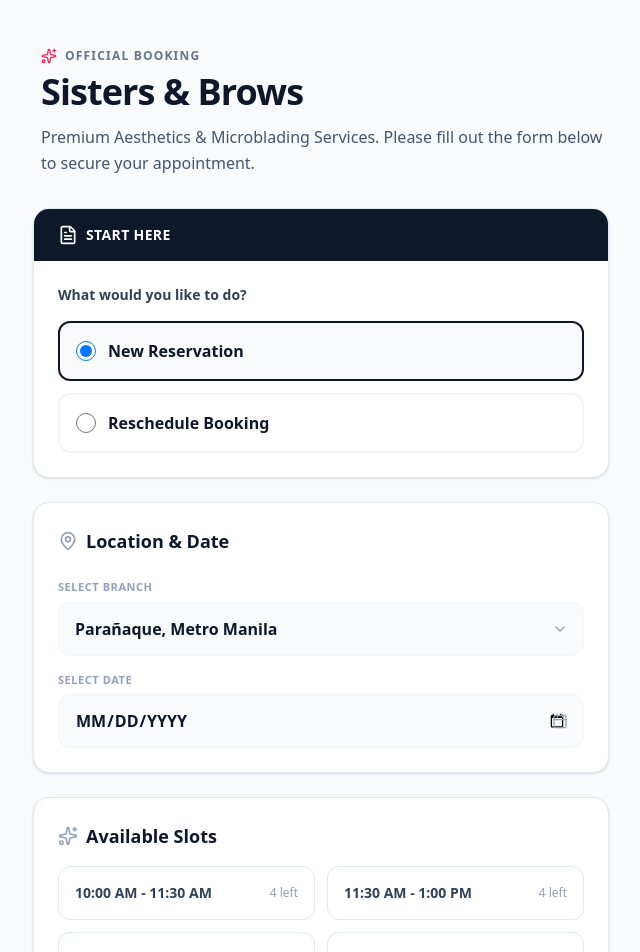
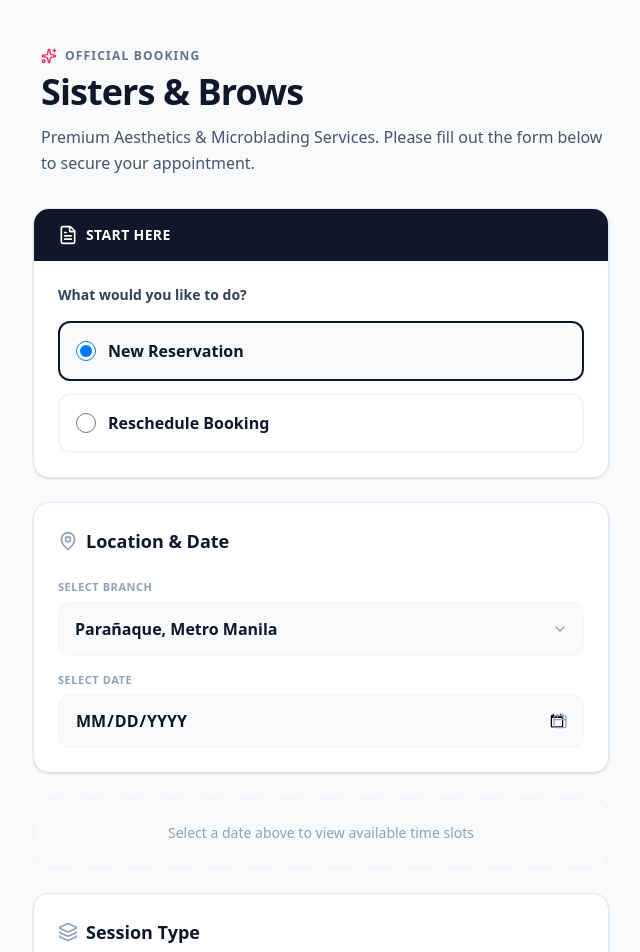
Before and after one commit to 2xe2ipii/sisters-and-brows, a Next.js app: page / in a window 1280 px wide. Shown: the top 952 px of the page, without its empty margins (319-959 px from the left). Built offline with nearby package versions, Linux system fonts and the light colour scheme; what google-auth-library would draw is missing.

Commit message:
a'ah trustfating

```diff
--- a/components/booking/TimeSlotGrid.tsx
+++ b/components/booking/TimeSlotGrid.tsx
@@ -5,11 +5,17 @@
   slotCounts: Record<string, number>;
   loading: boolean;
   selectedDate: string;
-  maxCapacity: number; // Receive the limit
+  maxCapacity: number; // NEW: Added prop
 }
 
 export default function TimeSlotGrid({ slotCounts, loading, selectedDate, maxCapacity }: TimeSlotGridProps) {
-  // ... check if date selected ...
+  if (!selectedDate) {
+    return (
+      <div className="text-center p-6 text-slate-400 text-sm font-medium border-2 border-dashed border-slate-100 rounded-2xl">
+        Select a date above to view available time slots
+      </div>
+    );
+  }
 
   return (
     <div className="bg-white rounded-2xl shadow-sm border border-slate-200 p-6 space-y-4 animate-in fade-in slide-in-from-top-4 duration-500">
@@ -22,12 +28,11 @@
 
       <div className="grid grid-cols-1 sm:grid-cols-2 gap-3">
         {TIME_FRAMES.map((slot) => {
-          // KEY FIX: Normalize the key to match Server Action (lowercase)
-          // "10:00 AM - 11:30 AM" -> "10:00 am"
-          const displayTime = slot.split(' - ')[0];
-          const timeKey = displayTime.trim().toLowerCase();
+          // Normalize key: "10:00 AM - 11:30 AM" -> "10:00 am"
+          const timeKey = slot.split(' - ')[0].trim().toLowerCase();
+          const count = slotCounts[timeKey] || 0;
 
-          const count = slotCounts[timeKey] || 0;
+          // Use dynamic maxCapacity (e.g. 4 or 6)
           const isFull = (maxCapacity - count) <= 0;
 
           return (
@@ -50,15 +55,13 @@
                 className="peer hidden"
               />
 
-              {/* Selected Background */}
+              {/* Selected State */}
               <div className="absolute inset-0 bg-[#0f172a] opacity-0 peer-checked:opacity-100 transition-all duration-300 z-0"></div>
 
-              {/* Card Content */}
+              {/* Card Content - STRICTLY NO "X LEFT" TEXT */}
               <div className={`p-4 relative z-10 transition-colors duration-300 flex items-center justify-between ${isFull ? 'text-slate-400' : 'text-slate-700 peer-checked:text-white'}`}>
                 <span className="font-bold text-sm">{slot}</span>
-                {/* Optional: Show spots left for debugging, remove for production */}
-                 {!isFull && <span className="text-xs opacity-50">{maxCapacity - count} left</span>}
-                 {isFull && <span className="text-xs font-bold text-rose-500">FULL</span>}
+                {isFull && <span className="text-xs font-bold text-rose-500">FULL</span>}
               </div>
             </label>
           );
```
